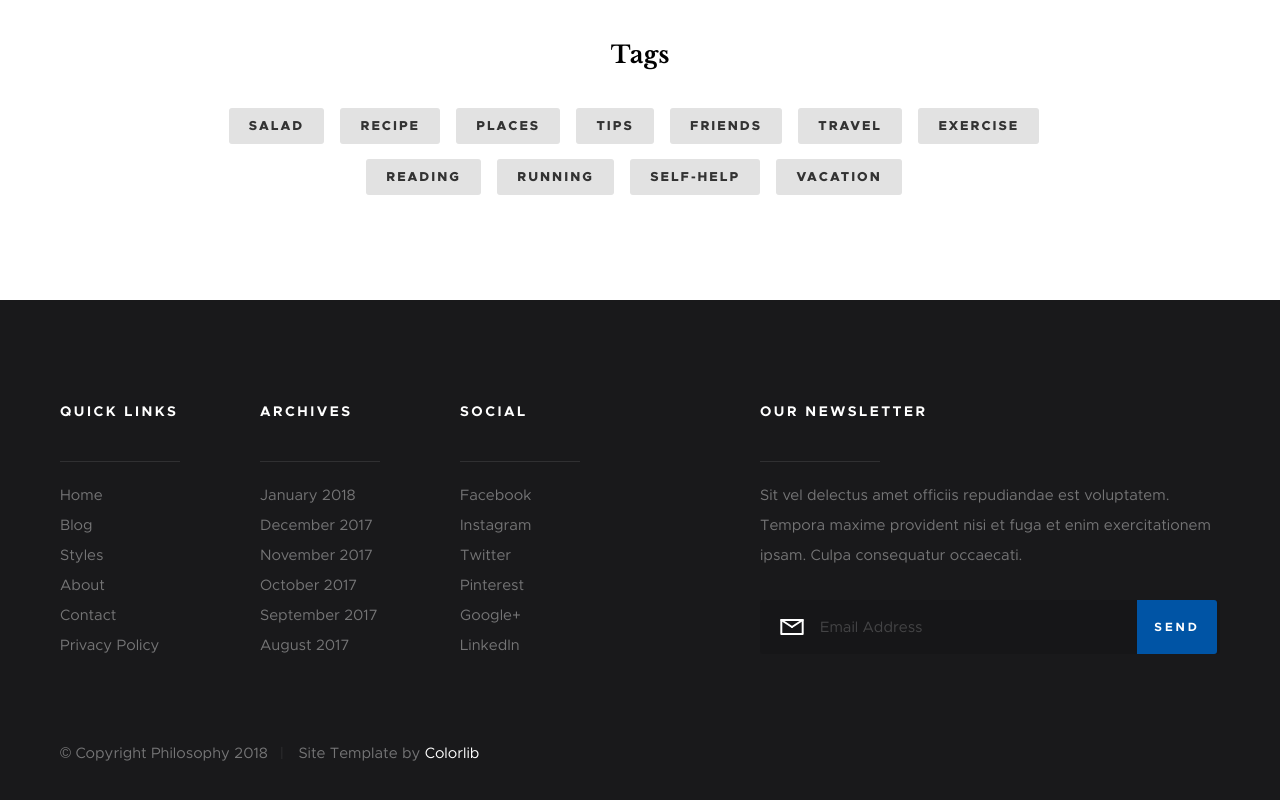
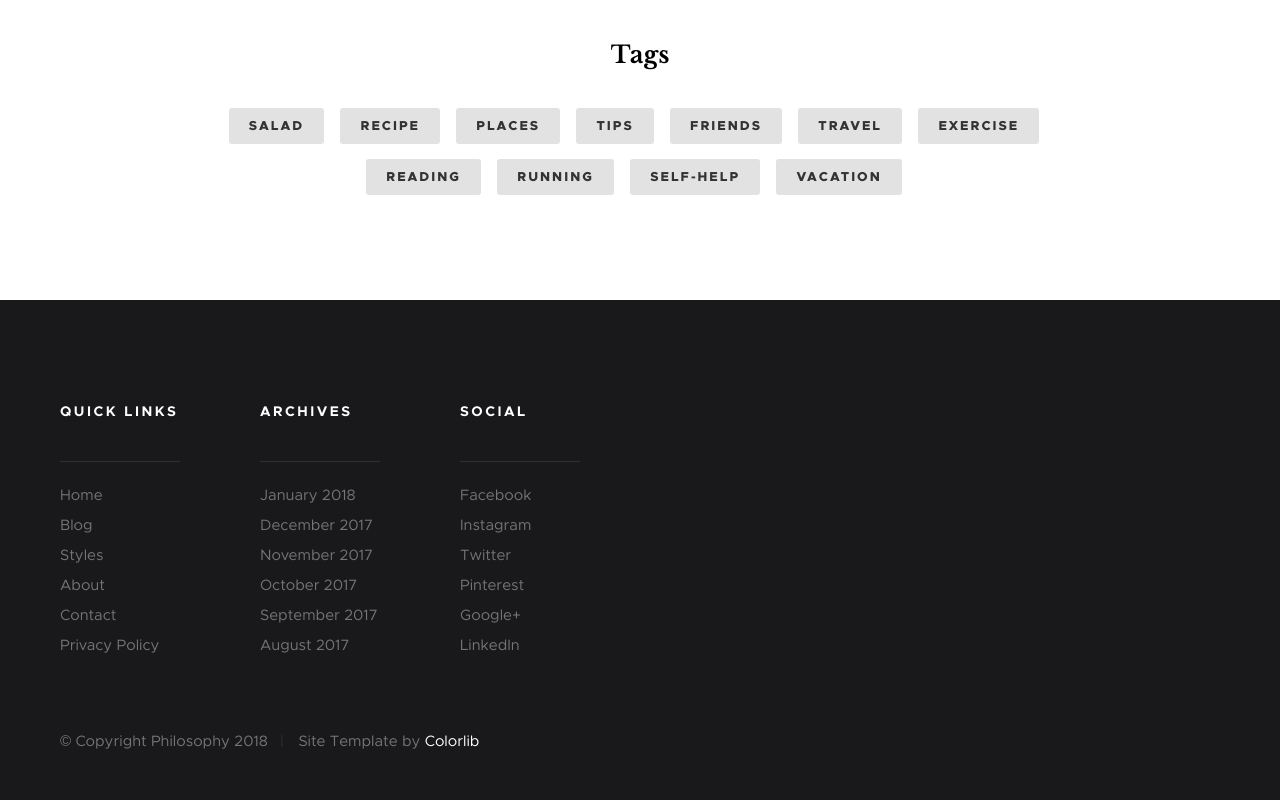
Before and after one commit to oSardanampalos/Blog, a plain HTML site: page index.html in a window 1280 px wide. Shown: the part 5159-5959 px from the top of the page. Drawn offline with Linux system fonts and the light colour scheme.

Commit message:
Newsletter section removed from footer

```diff
--- a/index.html
+++ b/index.html
@@ -806,7 +806,7 @@
 
                 </div> <!-- end s-footer__social -->
 
-                <div class="col-five md-full end s-footer__subscribe">
+              <!-- <div class="col-five md-full end s-footer__subscribe">
 
                     <h4>Our Newsletter</h4>
 
@@ -824,7 +824,7 @@
                         </form>
                     </div>
 
-                </div> <!-- end s-footer__subscribe -->
+                </div>  -->
 
             </div>
         </div> <!-- end s-footer__main -->
```
